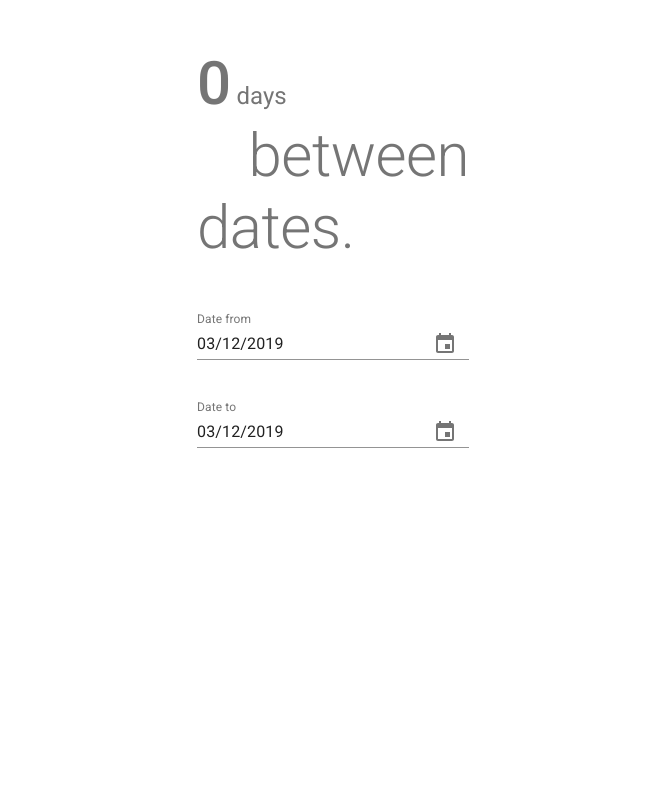
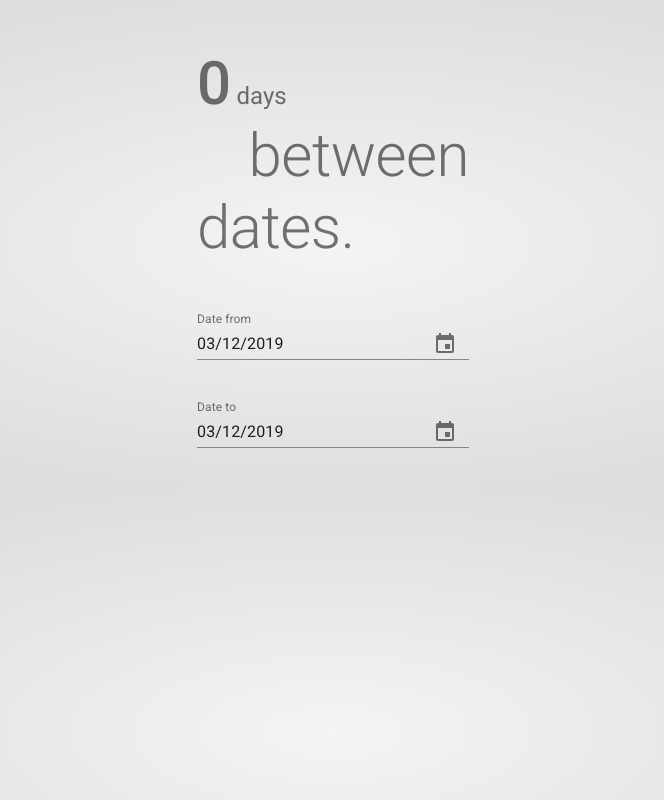
Before and after one commit to zacarias-wichipu-com/days-between-dates, a React app: page / in a window 1280 px wide. Shown: the whole page, without its empty margins (307-971 px from the left). Built offline with nearby package versions, Linux system fonts and the light colour scheme.

Commit message:
Add body background

```diff
--- a/src/DaysBetweenDates/App.jsx
+++ b/src/DaysBetweenDates/App.jsx
@@ -2,6 +2,7 @@ import React, { Component } from 'react'
 import PropTypes from 'prop-types'
 import { Container, withStyles } from '@material-ui/core'
 import 'typeface-roboto'
+import Theme from './Theme'
 import Header from './Header'
 import DatePicker from './DatePicker'
 import './../app.scss'
@@ -67,4 +68,4 @@ App.propTypes = {
   currentDate: PropTypes.string.isRequired
 }
 
-export default withStyles(styles)(App)
+export default Theme(withStyles(styles)(App))
--- /dev/null
+++ b/src/DaysBetweenDates/Theme.jsx
@@ -0,0 +1,29 @@
+import React from 'react'
+import { createMuiTheme, CssBaseline, MuiThemeProvider } from '@material-ui/core'
+
+const theme = createMuiTheme({
+  overrides: {
+    MuiCssBaseline: {
+      '@global': {
+        body: {
+          background: 'radial-gradient(ellipse at center, #f4f4f4 0%,#d6d6d6 100%)'
+        }
+      }
+    }
+  }
+})
+
+function Theme (Component) {
+  function appTheme (props) {
+    return (
+      <MuiThemeProvider theme={theme}>
+        <CssBaseline/>
+        <Component {...props} />
+      </MuiThemeProvider>
+    )
+  }
+
+  return appTheme
+}
+
+export default Theme
```
